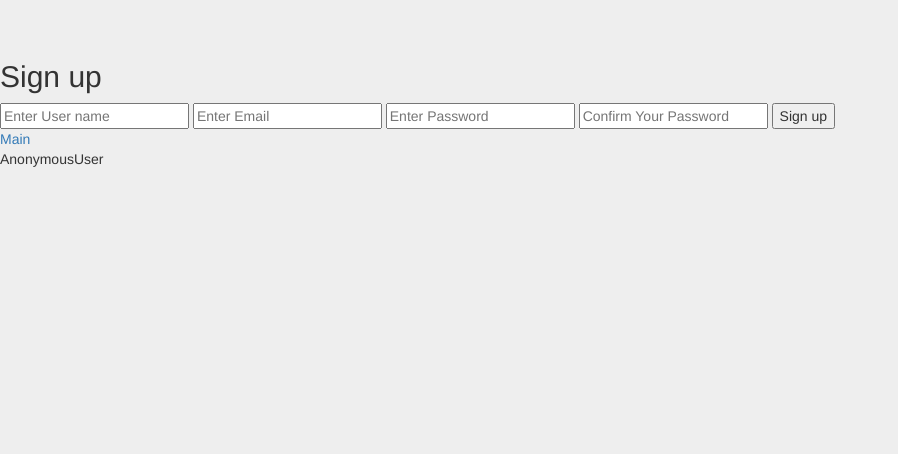
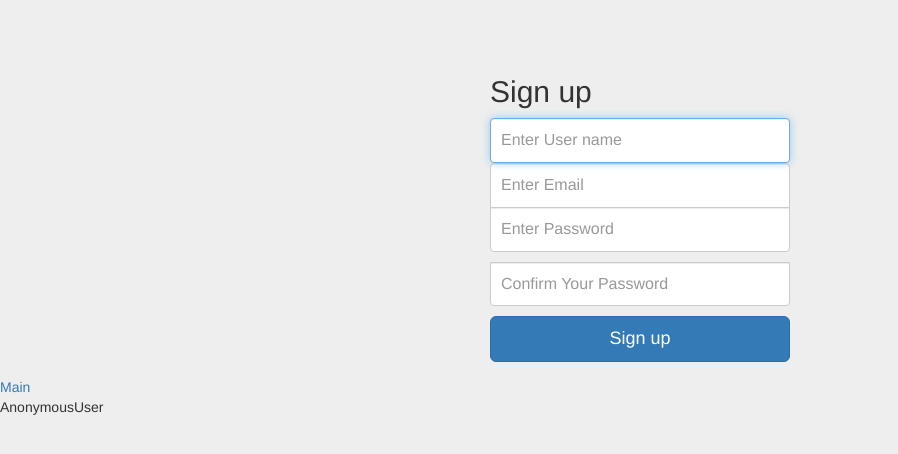
Before and after one commit to wikibootup/home, a Django app: page /signup/ in a window 1280 px wide. Shown: the top 454 px of the page, without its empty margins (0-898 px from the left). Run offline with Django 3.2, Linux system fonts and the light colour scheme; some libraries are stand-ins or nearby versions.

Commit message:
signup page : bootstrap applied

```diff
--- a/seeseehome/users/templates/users/signup.html
+++ b/seeseehome/users/templates/users/signup.html
@@ -1,12 +1,28 @@
 {% extends "base.html" %}
 {% block content %}
-  <h2>Sign up</h2>
-  <form method="POST">{% csrf_token %}
-    <input name="username" type="text" placeholder="Enter User name" maxlength="30" class="basic_input" required>
-    <input name="email" type="text" placeholder="Enter Email" maxlength="64" class="basic_input" required>
-    <input name="pwd" type="password" placeholder="Enter Password" maxlength="255" class="basic_input" required>
-    <input name="confirm_pwd" type="password" placeholder="Confirm Your Password" maxlength="255" class="basic_input" required>
-    <input name="signup_submit" type="submit" value="Sign up">
-  </form>
+
+  <!-- Custom styles for this template -->
+
+    <div class="container">
+
+      <form class="form-signin" role="form" method="POST">{% csrf_token %}
+        <h2 class="form-signin-heading">Sign up</h2>
+        <label for="inputEmail" class="sr-only">User name</label>
+        <input name="username" type="text" id="inputEmail" class="form-control" placeholder="Enter User name" maxlength="30" required autofocus>
+
+        <label for="inputEmail" class="sr-only">Email</label>
+        <input name="email" type="email" id="inputEmail" class="form-control" placeholder="Enter Email" maxlength="64" required>
+
+        <label for="inputPassword" class="sr-only">Password</label>
+        <input name="pwd" type="password" id="inputPassword" class="form-control" placeholder="Enter Password" maxlength="255" required>
+
+        <label for="inputPassword" class="sr-only">Password Confirmation</label>
+        <input name="confirm_pwd" type="password" id="inputPassword" class="form-control" placeholder="Confirm Your Password" maxlength="255" required>
+
+        <input class="btn btn-lg btn-primary btn-block" name="signup_submit" type="submit" value="Sign up"></input>
+      </form>
+
+    </div> <!-- /container -->
+
 <a href="{% url 'home' %}">Main</a>
 {% endblock %}
```
